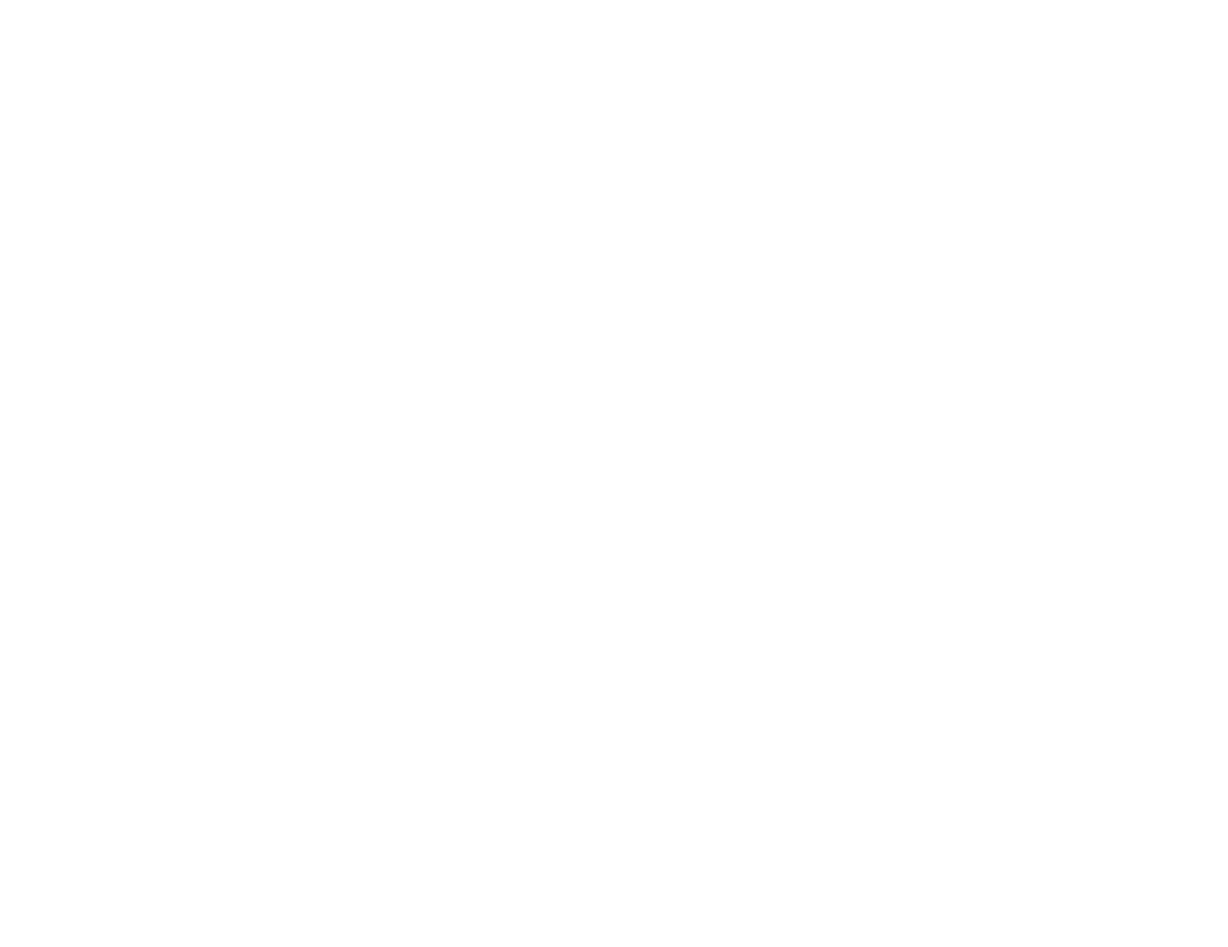
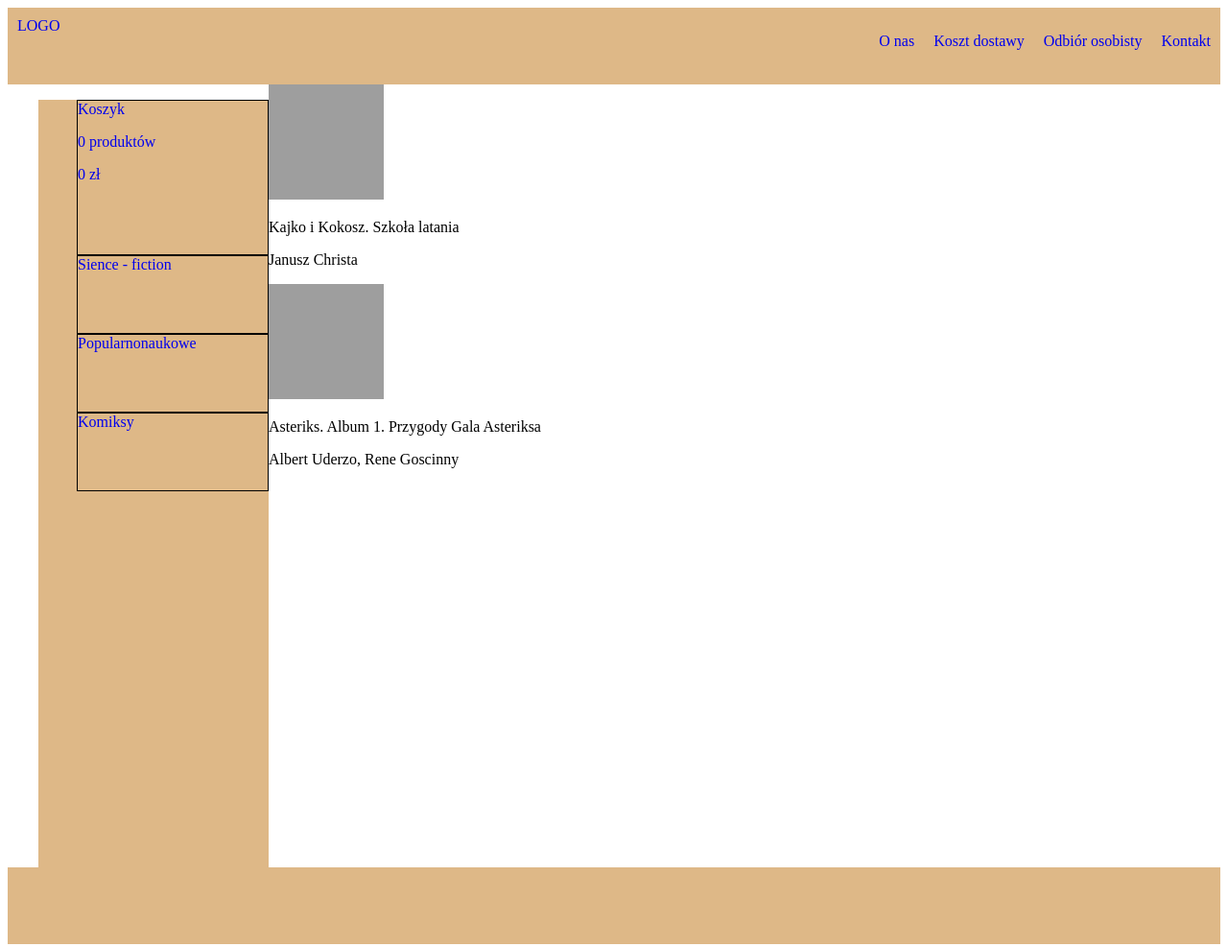
Before and after one commit to Grzk8/best-bookstore, a React app: page /#/comic in a window 1280 px wide. Shown: the whole page at 96% size. Before the commit the page ends 800 px from the top, so only its background shows below. Built offline with nearby package versions, Linux system fonts and the light colour scheme; data requests are answered from the project's data file; grey boxes are pictures that could not be loaded.

Commit message:
json_added

```diff
--- /dev/null
+++ b/src/JSON/db.json
@@ -0,0 +1,52 @@
+{
+  "books": [
+    {
+      "id": 1 ,
+      "category": "s-f",
+      "title": "Metro 2033" ,
+      "author": "Dmitry Glukhovsky",
+      "description": "Głównym bohaterem powieści jest młody człowiek o imieniu Artem - to w jego ręce trafiają losy ostatnich ludzi na Ziemi. Ludzie, organizując świat na nowo, stworzyli w podziemiach tzw. stacje-państwa, konfederacje oraz organizacje handlowe. Wraz z Artemem podróżujemy przez nową rzeczywistość i razem z nim ją poznajemy. W publikacji nie brakuje dramatu i tajemnic, które sprawią, że nie oderwiemy się od lektury. Ludzie, którzy pozostali na ziemi, stają się w książce odbiciem całego współczesnego społeczeństwa, a sama treść publikacji bezlitośnie ukazuje naszą naturę.",
+      "image": "https://cf1-taniaksiazka.statiki.pl/images/popups/C44/9788365315014.jpg"
+    },
+    {
+      "id":  2,
+      "category": "s-f",
+      "title": "Solaris" ,
+      "author": "Stanisław Lem",
+      "description": "“Solaris” to prawdziwa gratka dla wszystkich wielbicieli fantasy, ale nawet w kosmicznych odmętach jest mały pierwiastek miłości, który będzie towarzyszył w tej podróży po obcej planecie. Stanisław Lem stworzył kreację obcego, która zaskakuje i odbiega od wszelkich schematów. Na Solarisie spoczywa galaretowaty twór, który w żadnym stopniu nie przypomina żadnego organizmu, ale z całą pewnością jest żywym stworzeniem. Ludzkość staje przed ogromnym wyzwaniem, ponieważ poddawany badaniom nie daje najmniejszych szans na jakiekolwiek porozumienie się z człowiekiem. Czyżby umysł ludzki uznawany dotychczas za doskonały twór tym razem zawiódł? Czy jest ktoś we Wszechświecie, kto potęgą przerasta nasz gatunek?",
+      "image": "https://cf1-taniaksiazka.statiki.pl/images/popups/247/56114100153KS.jpg"
+    },
+    {
+      "id":  3,
+      "category": "Popularnonaukowe",
+      "title":  "Krótka historia czasu",
+      "author": "Stephen Hawking",
+      "description": "Hawking, mimo spowodowanego stwardnieniem zanikowym bocznym paraliżu większości ciała, potrafi mówić o fizyce w sposób jasny, prosty i pełen pasji. Dowodem na to jest choćby ta oto książka, która od momentu pierwszego wydania, a więc od roku 1988, jest jednym z największych bestsellerów literatury popularnonaukowej. \"Krótka historia czasu” to zdumiewająca podróż od narodzin naszego wszechświata (tzw. Wielki Wybuch) aż po jego zagładę, do której na szczęście sporo czasu nam jeszcze zostało. W trakcie tego pasjonującego wykładu Hawking w sposób przejrzysty i w pełni zrozumiały nawet dla laika wyjaśnia, na czym polegają najważniejsze dokonania fizyki teoretycznej. Siłą rzeczy i tradycji sporo miejsca poświęca Newtonowi. Świadom jest jednak tego, że jego poglądy nie pozwalają wyjaśnić wszystkich zachodzących we wszechświecie zjawisk. Dlatego też, aby mieć o tym jako takie pojęcie, trzeba zgłębić nieco zarówno teorię względności Einsteina, jak i teorię kwantową czy teorię strun.",
+      "image":"https://cf1-taniaksiazka.statiki.pl/images/popups/8B7/9788377857670.jpg"
+    },
+    {
+      "id":  4,
+      "category": "Popularnonaukowe",
+      "title":  "Siła nawyku. Dlaczego robimy to, co robimy...",
+      "author": "Charles Duhigg",
+      "description": "Choć Charles Duhigg w swojej publikacji \"Siła nawyku\" opowiada o tym, w jaki sposób nawyki rządzą naszym życiem oraz co zrobić, by poradzić sobie z niewłaściwymi nawykami i przekuwać je w dobre, prowadzące nas wprost do sukcesu, to nie jest to typowy poradnik. Zasadniczą cechą tej książki, odróżniającą ją od wielu innych pozycji tego typu, jest język, jakim operuje autor. Jego przemyślenia czyta się jak felieton, są one proste w odbiorze, a przykłady tak przejrzyste i obrazowe, że będą zrozumiałe dla każdego.\n",
+      "image":"https://cf1-taniaksiazka.statiki.pl/images/popups/130/60724402470KS.jpg"
+    },
+    {
+      "id":  5,
+      "category": "Komiksy",
+      "title":  "Kajko i Kokosz. Szkoła latania",
+      "author": "Janusz Christa ",
+      "description": "Kajko i Kokosz. Szkoła latania to pierwszy wydany w formie albumu komiks o przygodach słowiańskich wojowników. W tej części komiksu nie zabraknie Łamignata, który narzeka na brak sił. Z pomocą rusza jego małżonka, czarownica Jaga. Łamignat otrzymuje od niej czarodziejską fujarkę, kora ma zapewnić mu nadludzkie moce. Podczas, gdy Łamignat sprawdza, czy podarunek od żony rzeczywiście ma jakieś magiczne moce, w lesie pojawia się Mirmił wracający z polowania, razem ze swoimi dzielnymi wojami. Kajko i Kokosz strzegą grodu, z którego wyganiają intruzów. Wkrótce Mirmił postanawia opanować sztukę latania na miotle. Pełna humoru opowieść wyróżniająca się barwną oprawą graficzną, to wspaniały sposób na udaną rozrywkę.",
+      "image":"https://cf1-taniaksiazka.statiki.pl/images/popups/F81/53496901075KS.jpg"
+    },
+    {
+      "id":  6,
+      "category": "Komiksy",
+      "title":  "Asteriks. Album 1. Przygody Gala Asteriksa",
+      "author": "Albert Uderzo, Rene Goscinny  ",
+      "description": "Jest rok 50. przed naszą erą. Cała Galia została podbita przez Rzymian... Cała? Nie! Jedna, jedyna osada, zamieszkała przez nieugiętych Galów, wciąż stawia opór najeźdźcom i uprzykrza życie legionom rzymskim stacjonującym w obozach Rabarbarum, Akwarium, Relanium i Delirium... Tak rozpoczyna się pierwszy tom najsławniejszej w Europie serii humorystycznych komiksów, której bohaterami są dwaj niezwyciężeni galijscy wojownicy - obdarzony wrodzonym sprytem Asteriks i jego uwielbiający dziki przyjaciel Obeliks. Dzięki właściwościom magicznego napoju udaje im się odpierać ataki Rzymian i bronić rodzinnej wioski. W tym tomie poznajemy wszystkich głównych bohaterów cyklu: Panoramiksa, który sporządza magiczne wywary, Asparanoiksa, wodza plemienia, panicznie bojącego się tego, iż niebo runie mu na głowę, Kakofoniksa - wioskowego barda, którego wątpliwy talent muzyczny jest w stanie wyprowadzić z równowagi najspokojniejszego Gala oraz wiele innych przezabawnych postaci. Klasyka komiksu, którą każdy, bez względu na to, ile ma lat, powinien mieć na półce. ",
+      "image":"https://cf1-taniaksiazka.statiki.pl/images/popups/0B4/50700701075KS.jpg"
+    }
+  ]
+}
--- a/src/js/components/App.js
+++ b/src/js/components/App.js
@@ -9,9 +9,9 @@ import DeliveryCost from './DeliveryCost';
 import SelfPickup from './SelfPickup';
 import Contact from './Contact';
 import Bascet from './Bascet';
-import l1 from './l1';
-import l2 from './l2';
-import l3 from './l3';
+import Sf from './Sf';
+import PopularSience from './PopularSience';
+import Comic from './Comic';
 
 class App extends Component {
     render() {
@@ -24,9 +24,9 @@ class App extends Component {
                     <Route path='/selfPickup' component={SelfPickup} />
                     <Route path='/contact' component={Contact} />
                     <Route path='/bascet' component={Bascet} />
-                    <Route path='/l1' component={l1} />
-                    <Route path='/l2' component={l2} />
-                    <Route path='/l3' component={l3} />
+                    <Route path='/sf' component={Sf} />
+                    <Route path='/popularsience' component={PopularSience} />
+                    <Route path='/comic' component={Comic} />
 
                 </>
             </HashRouter>
--- /dev/null
+++ b/src/js/components/Comic.js
@@ -0,0 +1,54 @@
+import React, {Component} from 'react';
+import Nav from './Nav';
+import {
+    HashRouter,
+    Route,
+    Link,
+    Switch,
+    NavLink,
+} from 'react-router-dom';
+
+class Comic extends Component {
+    state = {
+        books: [],
+    };
+
+    componentDidMount() {
+
+        fetch(`http://localhost:3000/books`)
+            .then(resp => resp.json())
+            .then(data => {
+                console.log(data, "from API");
+
+
+                const newList = data.filter(item => {
+                    return item.category === "Komiksy" ;
+                });
+
+                this.setState({
+                    books: newList,
+                })
+            })
+    }
+    render(
+
+    ) {
+        console.log(this.state.books)
+        return <>
+            <Nav>
+                {
+                    this.state.books.map(b=>
+                        <div className="book">
+                            <div className="cover"></div>
+                            <img src={b.image} height="120px" width="120px"></img>
+                            <p>{b.title}</p>
+                            <p>{b.author}</p>
+                        </div>
+                    )
+                }
+            </Nav>
+        </>;
+    }
+}
+
+export default Comic;
--- a/src/js/components/Nav.js
+++ b/src/js/components/Nav.js
@@ -32,9 +32,9 @@ class Nav extends React.Component {
                             <div className="containerAside">
                                 <ul className="asideList">
                                     <li className="asideItem bascet"><NavLink to="/bascet" activeClassName="active">Koszyk<p>0 produktów</p><p>0 zł</p></NavLink></li>
-                                    <li className="asideItem"><NavLink to="/l1" activeClassName="active">sekcja 1</NavLink></li>
-                                    <li className="asideItem"><NavLink to="/l2" activeClassName="active">sekcja 2</NavLink></li>
-                                    <li className="asideItem"><NavLink to="/l3" activeClassName="active">sekcja 3</NavLink></li>
+                                    <li className="asideItem"><NavLink to="/sf" activeClassName="active">Sience - fiction</NavLink></li>
+                                    <li className="asideItem"><NavLink to="/popularSience" activeClassName="active">Popularnonaukowe</NavLink></li>
+                                    <li className="asideItem"><NavLink to="/comic" activeClassName="active">Komiksy</NavLink></li>
                                 </ul>
                             </div>
                         </aside>
--- /dev/null
+++ b/src/js/components/PopularSience.js
@@ -0,0 +1,55 @@
+import React, {Component} from 'react';
+import Nav from './Nav';
+import {
+    HashRouter,
+    Route,
+    Link,
+    Switch,
+    NavLink,
+} from 'react-router-dom';
+import Sf from "./Sf";
+
+class PopularSience extends Component {
+    state = {
+        books: [],
+    };
+
+    componentDidMount() {
+
+        fetch(`http://localhost:3000/books`)
+            .then(resp => resp.json())
+            .then(data => {
+                console.log(data, "from API");
+
+
+                const newList = data.filter(item => {
+                    return item.category === "Popularnonaukowe" ;
+                });
+
+                this.setState({
+                    books: newList,
+                })
+            })
+    }
+    render(
+
+    ) {
+        console.log(this.state.books)
+        return <>
+            <Nav>
+                {
+                    this.state.books.map(b=>
+                        <div className="book">
+                            <div className="cover"></div>
+                            <img src={b.image} height="120px" width="120px"></img>
+                            <p>{b.title}</p>
+                            <p>{b.author}</p>
+                        </div>
+                    )
+                }
+            </Nav>
+        </>;
+    }
+}
+
+export default PopularSience;
--- /dev/null
+++ b/src/js/components/Sf.js
@@ -0,0 +1,54 @@
+import React, {Component} from 'react';
+import Nav from './Nav';
+import {
+    HashRouter,
+    Route,
+    Link,
+    Switch,
+    NavLink,
+} from 'react-router-dom';
+
+class Sf extends Component {
+    state = {
+        books: [],
+    };
+
+    componentDidMount() {
+
+        fetch(`http://localhost:3000/books`)
+            .then(resp => resp.json())
+            .then(data => {
+                console.log(data, "from API");
+
+
+                const newList = data.filter(item => {
+                    return item.category === "s-f" ;
+                });
+
+                this.setState({
+                    books: newList,
+                })
+            })
+    }
+    render(
+
+    ) {
+        console.log(this.state.books)
+        return <>
+            <Nav>
+                {
+                    this.state.books.map(b=>
+                        <div className="book">
+                            <div className="cover"></div>
+                            <img src={b.image} height="120px" width="120px"></img>
+                            <p>{b.title}</p>
+                            <p>{b.author}</p>
+                        </div>
+                    )
+                }
+            </Nav>
+        </>;
+    }
+}
+
+export default Sf;
--- a/src/sass/style.scss
+++ b/src/sass/style.scss
@@ -51,7 +51,8 @@ a{
 article{
 
 }
-
+.cover{
+}
 
 
 
```
Also changed, not shown: src/js/components/l1.js (deleted, +0 -23 lines), src/js/components/l2.js (deleted, +0 -22 lines), src/js/components/l3.js (deleted, +0 -23 lines).
